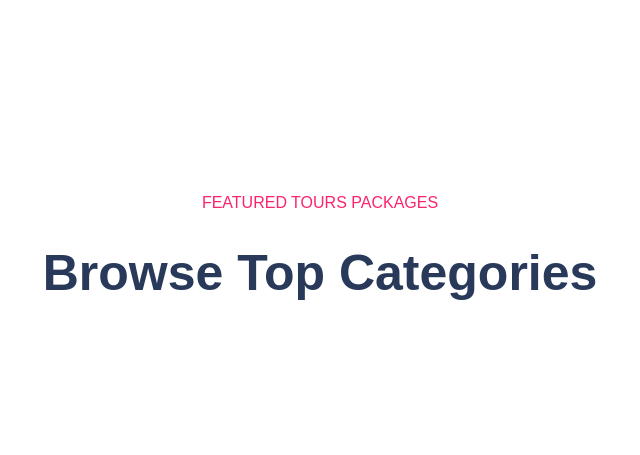
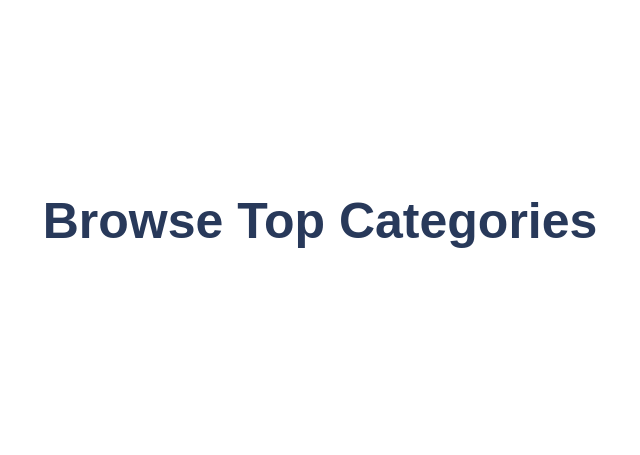
Before and after one commit to joshuazg/aws-live, a Flask app: page / in a window 1280 px wide. Shown: the part 703-1158 px from the top of the page, without its empty margins (320-960 px from the left). Run offline with Flask 3, Linux system fonts and the light colour scheme; data that the repository does not hold is empty; some libraries are stand-ins or nearby versions; some web fonts are replaced.

Commit message:
Update index.html

```diff
--- a/templates/index.html
+++ b/templates/index.html
@@ -82,7 +82,6 @@
                 <div class="row">
                     <div class="col-lg-12">
                         <div class="section-tittle text-center">
-                            <span>FEATURED TOURS Packages</span>
                             <h2>Browse Top Categories </h2>
                         </div>
                     </div>
```
